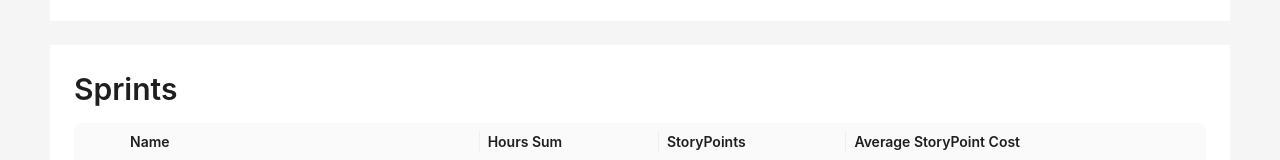
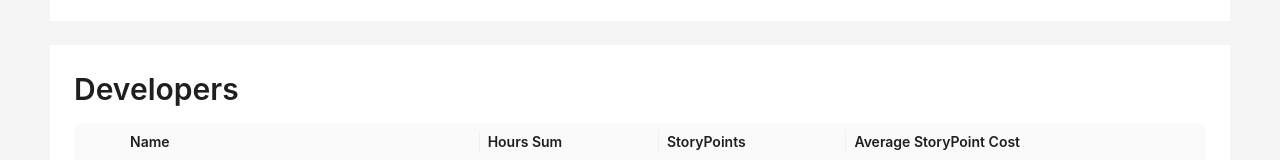
Before and after one commit to sakharov-de/sakharov.de, a React (Create React App) app: page /sp-calculator in a window 1280 px wide. Shown: the part 590-750 px from the top of the page. Built offline with nearby package versions, Linux system fonts and the light colour scheme.

Commit message:
Change title for developers card

```diff
--- a/src/apps/sp-calculator/presentation/pages/home-page/index.tsx
+++ b/src/apps/sp-calculator/presentation/pages/home-page/index.tsx
@@ -223,7 +223,7 @@ export const HomePage: React.FC = () => {
           padding: "0 24px 24px",
         }}
       >
-        <Typography.Title level={2}>Sprints</Typography.Title>
+        <Typography.Title level={2}>Developers</Typography.Title>
         <div>{renderDevelopers()}</div>
       </div>
     );
```
